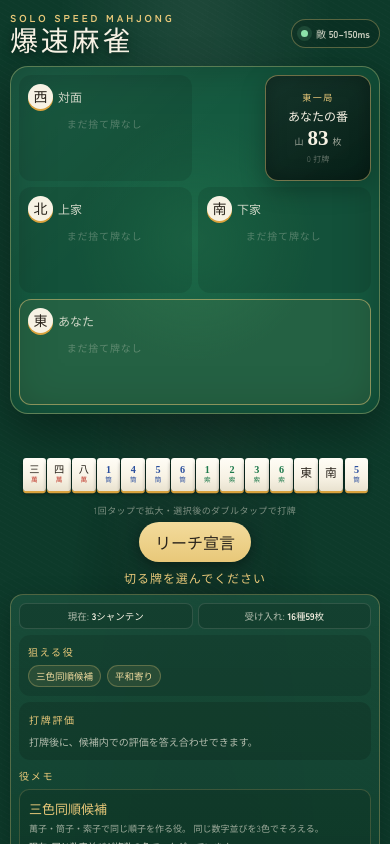
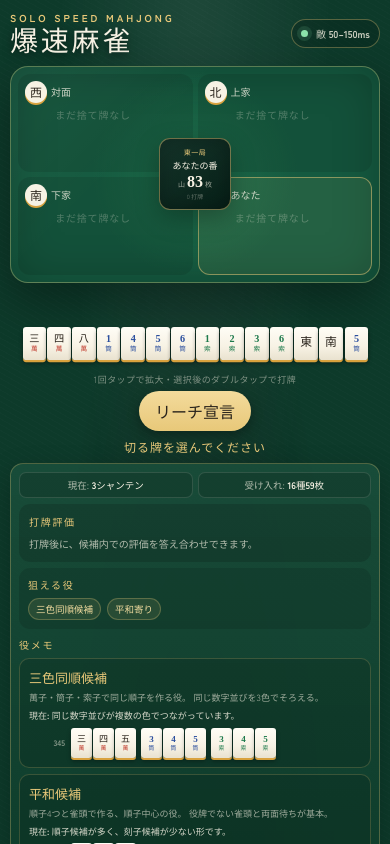
Before and after one commit to HSBL-ko-gyo/HSBL-S800, a React (Vite) app: page / in a window 390 px wide. Shown: the top 844 px of the page. Built offline with nearby package versions, Linux system fonts and the light colour scheme; a web font is replaced by a local one.

Commit message:
Compact mobile table for three-row rivers

```diff
--- a/src/components/LearningPanel.tsx
+++ b/src/components/LearningPanel.tsx
@@ -37,6 +37,9 @@ export function LearningPanel({
         <span>受け入れ: <b>{improvementTypeCount}種{improvementTileCount}枚</b></span>
       </div>
 
+      <DiscardEvaluationPanel evaluation={evaluation} />
+      <RiichiWaitPanel waits={riichiWaits} />
+
       <section className="yaku-hints">
         <span className="learning-label">狙える役</span>
         <div className="hint-chips">
@@ -46,8 +49,6 @@ export function LearningPanel({
         </div>
       </section>
 
-      <DiscardEvaluationPanel evaluation={evaluation} />
-      <RiichiWaitPanel waits={riichiWaits} />
       <YakuInfoPanel hints={yakuHints} hand={hand} />
 
       {feedback && <p className="feedback-message" role="status">{feedback}</p>}
--- a/src/styles.css
+++ b/src/styles.css
@@ -922,30 +922,37 @@ h1 {
   .table-board {
     grid-template-columns: minmax(0, 1fr) minmax(0, 1fr);
     grid-template-areas:
-      "north center"
-      "west east"
-      "south south";
-    gap: 6px;
-    padding: 8px;
+      "north west"
+      "east south";
+    position: relative;
+    gap: 5px;
+    padding: 7px;
   }
-  .player-label { gap: 5px; margin-bottom: 7px; }
+  .river-panel { min-height: 92px; padding: 6px; }
+  .player-label { gap: 4px; margin-bottom: 4px; font-size: 10px; }
+  .wind-badge { width: 22px; height: 22px; font-size: 12px; }
   .hand-count { display: none; }
-  .river { grid-template-columns: repeat(6, 23px); min-height: 56px; }
-  .tile.river { --tile-width: 23px; }
+  .river { grid-template-columns: repeat(6, 21px); gap: 3px 2px; min-height: 58px; }
+  .tile.river { --tile-width: 21px; }
   .table-center {
-    width: 106px;
-    height: 100%;
-    min-height: 94px;
+    position: absolute;
+    z-index: 5;
+    top: 50%;
+    left: 50%;
+    width: 72px;
+    height: 72px;
+    min-height: 0;
     aspect-ratio: auto;
     margin: 0;
-    justify-self: end;
-    border-radius: 13px;
+    border-radius: 11px;
+    transform: translate(-50%, -50%);
   }
-  .round-label { font-size: 9px; }
-  .table-center strong { min-height: 18px; margin: 3px 0; font-size: 12px; }
-  .wall-counter { font-size: 9px; }
-  .wall-counter b { font-size: 21px; }
-  .table-center small { margin-top: 4px; font-size: 8px; }
+  .round-label { font-size: 7px; letter-spacing: .08em; }
+  .table-center strong { min-height: 13px; margin: 2px 0; font-size: 9px; }
+  .riichi-status { margin-bottom: 2px; padding: 1px 5px; font-size: 7px; }
+  .wall-counter { gap: 2px; font-size: 7px; }
+  .wall-counter b { font-size: 16px; }
+  .table-center small { margin-top: 2px; font-size: 6px; }
   .hand-zone { margin-top: 7px; }
   .hand {
     min-height: 82px;
```
